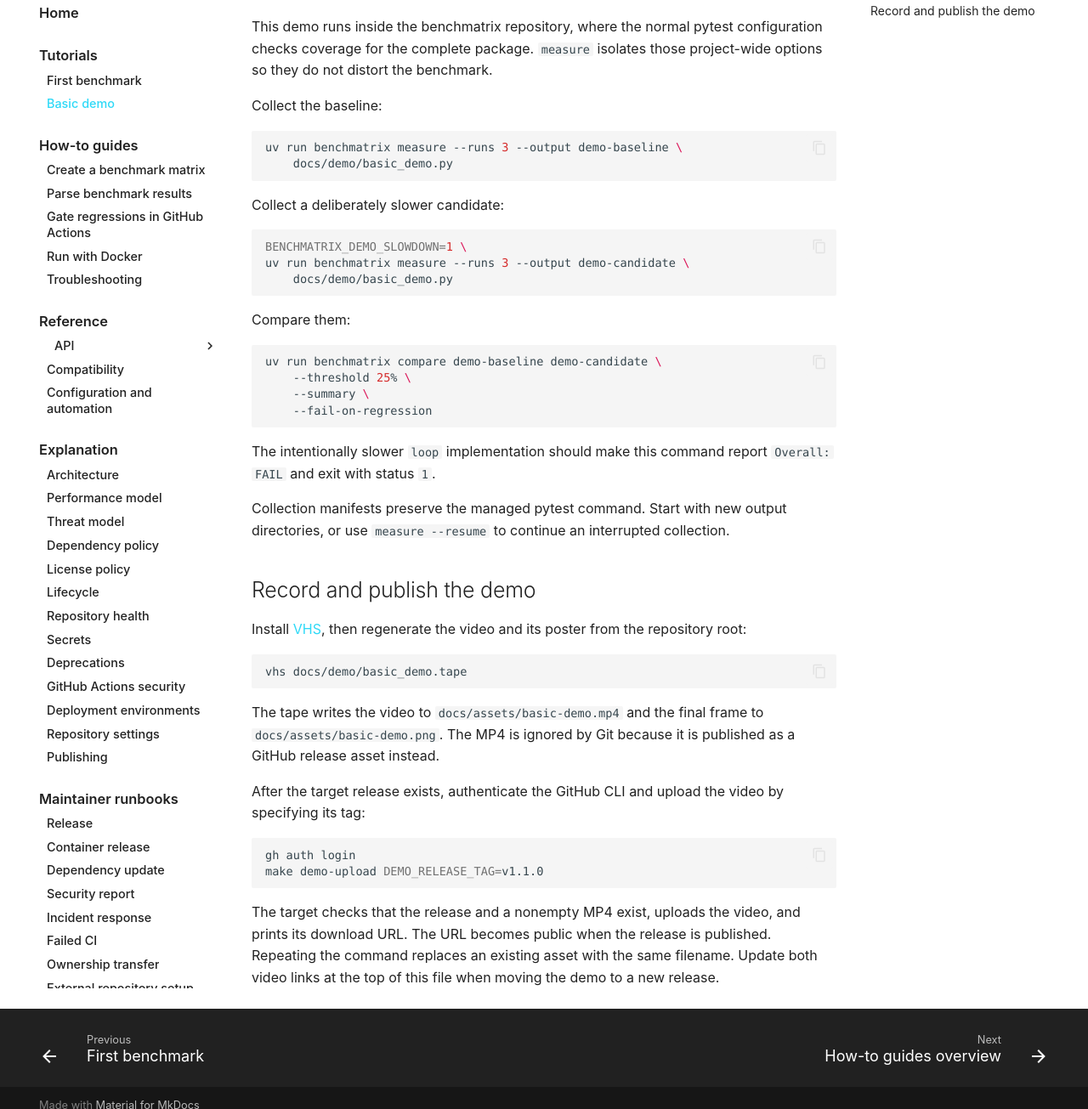
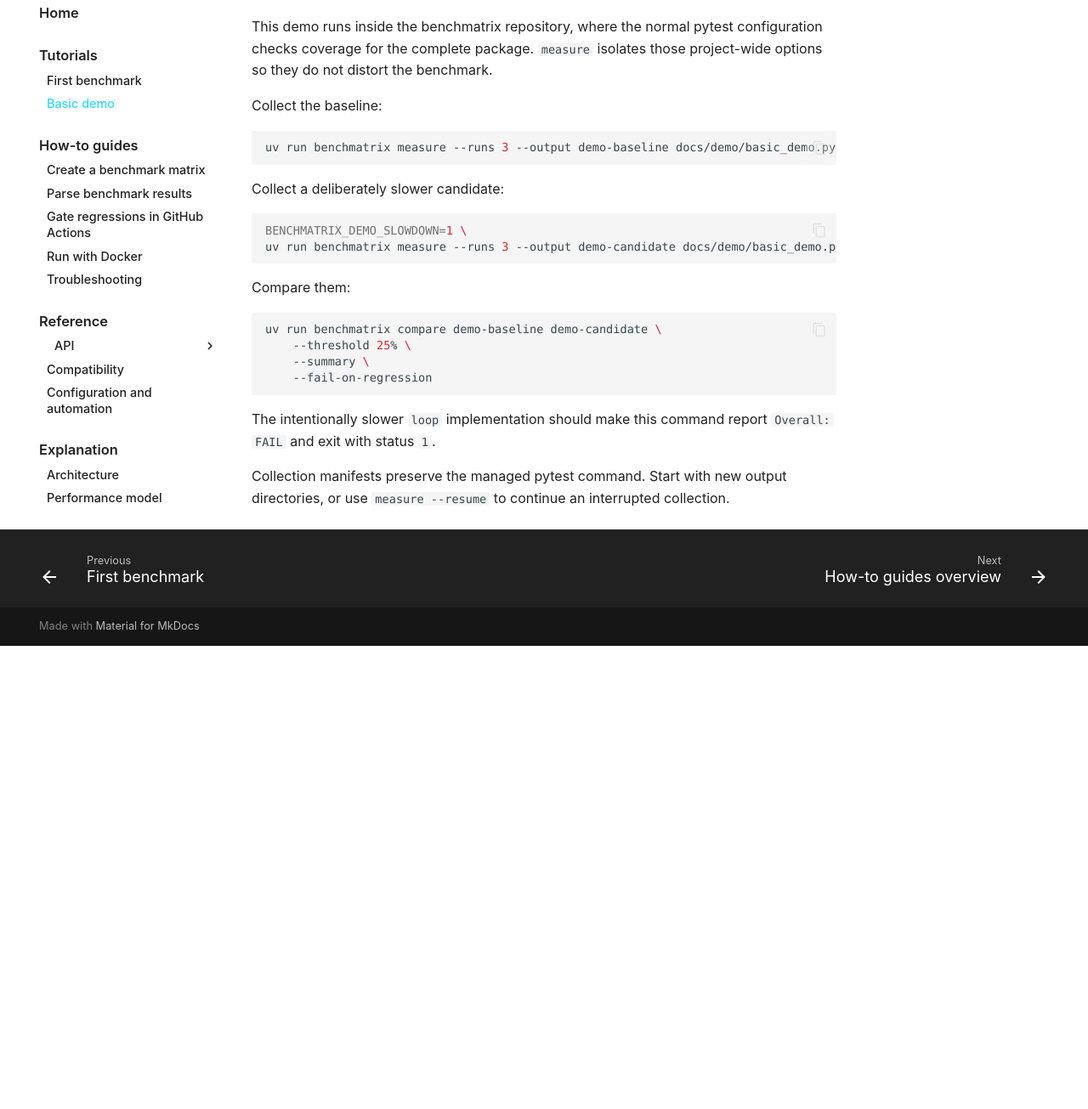
Before and after one commit to ryancswallace/benchmatrix, an MkDocs documentation site: the page built from docs/demo/README.md, in a window 1280 px wide and 1400 px high, scrolled down 605 px, cut to the strip 95-1400 px from the top of the window. Shown: the whole strip at 85% size. Built offline with MkDocs 1.6.1 and Material for MkDocs 9.7.7, drawn with Linux system fonts in a browser that asks for light colours; comment, search, counter and statistics services are not loaded; after the commit the page ends 1460 px from its top, so only the background shows below that.

Commit message:
docs: remove publishing info from First Benchmark docs page

````diff
--- a/docs/demo/README.md
+++ b/docs/demo/README.md
@@ -25,16 +25,14 @@ those project-wide options so they do not distort the benchmark.
 Collect the baseline:
 
 ```bash
-uv run benchmatrix measure --runs 3 --output demo-baseline \
-    docs/demo/basic_demo.py
+uv run benchmatrix measure --runs 3 --output demo-baseline docs/demo/basic_demo.py
 ```
 
 Collect a deliberately slower candidate:
 
 ```bash
 BENCHMATRIX_DEMO_SLOWDOWN=1 \
-uv run benchmatrix measure --runs 3 --output demo-candidate \
-    docs/demo/basic_demo.py
+uv run benchmatrix measure --runs 3 --output demo-candidate docs/demo/basic_demo.py
 ```
 
 Compare them:
@@ -51,30 +49,3 @@ The intentionally slower `loop` implementation should make this command report
 
 Collection manifests preserve the managed pytest command. Start with new output
 directories, or use `measure --resume` to continue an interrupted collection.
-
-## Record and publish the demo
-
-Install [VHS](https://github.com/charmbracelet/vhs), then regenerate the video
-and its poster from the repository root:
-
-```bash
-vhs docs/demo/basic_demo.tape
-```
-
-The tape writes the video to `docs/assets/basic-demo.mp4` and the final frame to
-`docs/assets/basic-demo.png`. The MP4 is ignored by Git because it is published
-as a GitHub release asset instead.
-
-After the target release exists, authenticate the GitHub CLI and upload the
-video by specifying its tag:
-
-```bash
-gh auth login
-make demo-upload DEMO_RELEASE_TAG=v1.1.0
-```
-
-The target checks that the release and a nonempty MP4 exist, uploads the video,
-and prints its download URL. The URL becomes public when the release is
-published. Repeating the command replaces an existing asset with the same
-filename. Update both video links at the top of this file when moving the demo
-to a new release.
````
